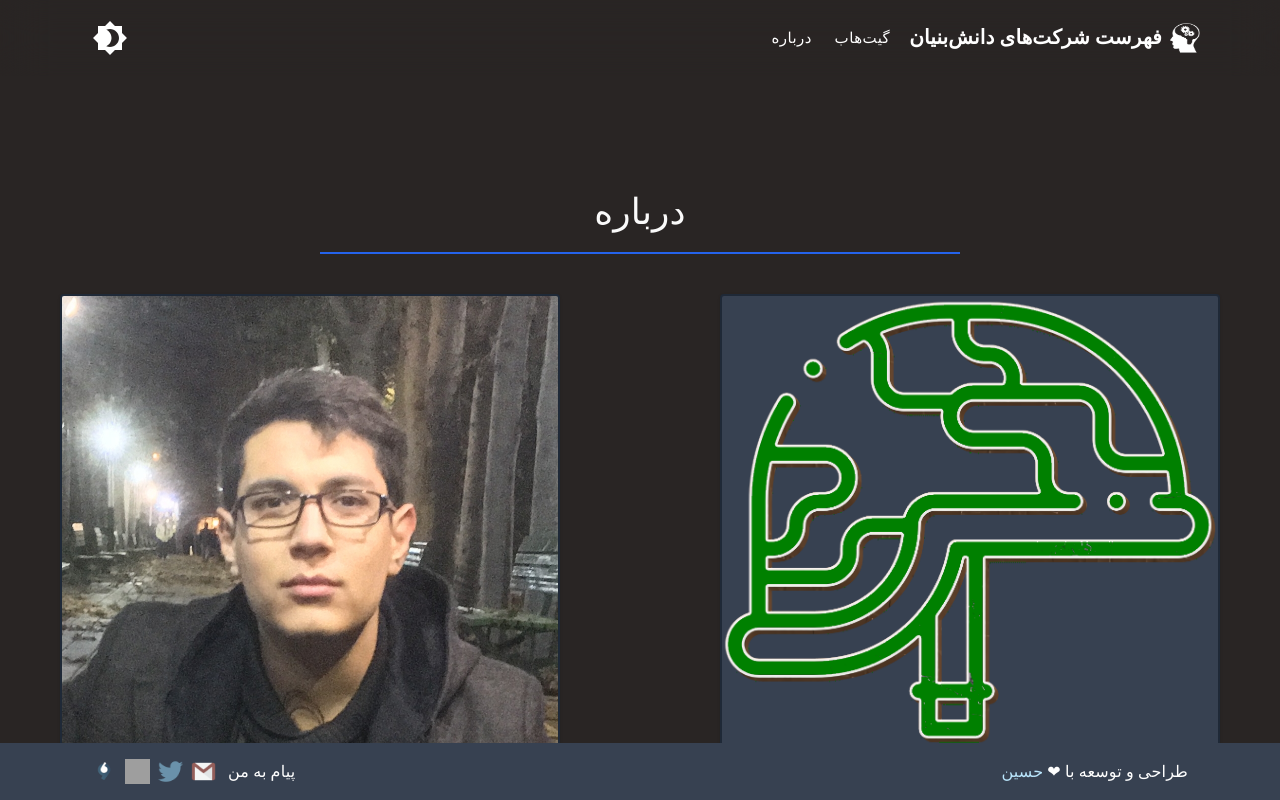
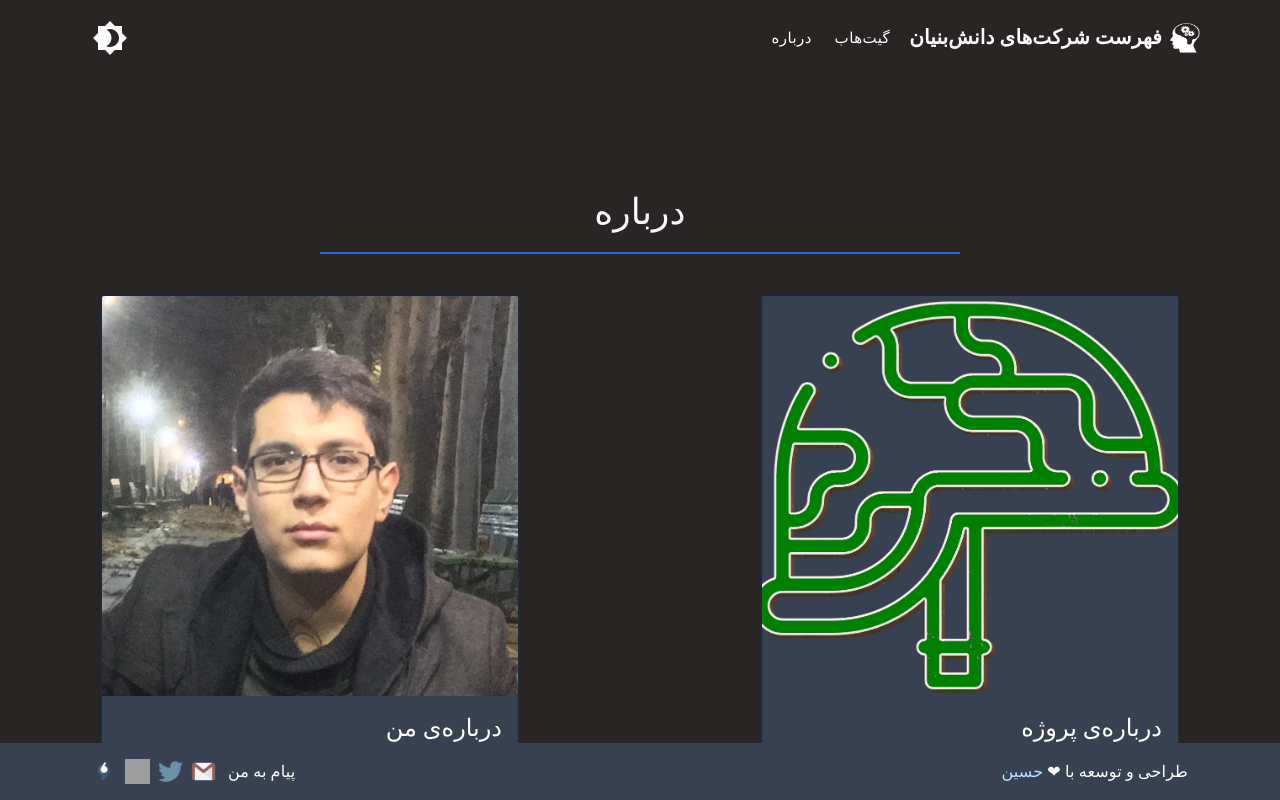
Before and after one commit to Hossein13M/danesh-bonyan, a Next.js app: page /about in a window 1280 px wide. Built offline with nearby package versions, Linux system fonts and the light colour scheme; grey boxes are pictures that could not be loaded.

Commit message:
style(aboutCard): change about card styling

```diff
--- a/src/components/about/about-card.tsx
+++ b/src/components/about/about-card.tsx
@@ -25,14 +25,14 @@ export default function AboutCard(props: AboutCardProps) {
         <link href="https://fonts.googleapis.com/css2?family=Material+Icons+Two+Tone" rel="stylesheet" />
       </Head>
       <Card
-        sx={{ maxWidth: 500, minHeight: 750 }}
+        sx={{ width: 420, minHeight: 680 }}
         dir="rtl"
         className="flex flex-col dark:bg-custom-slate-100 bg-zinc-100 dark:text-white dark:border-custom-slate-200 border-red-600 border-2"
       >
         <CardMedia
-          sx={{ minWidth: 350, minHeight: 350 }}
+          sx={{ width: 420, minHeight: 400, maxHeight: 400 }}
           component="img"
-          height="140"
+          height="120"
           image={props.cardMedia.imgLink}
           alt={props.cardMedia.imgAltText}
           className="border-red-700"
```
